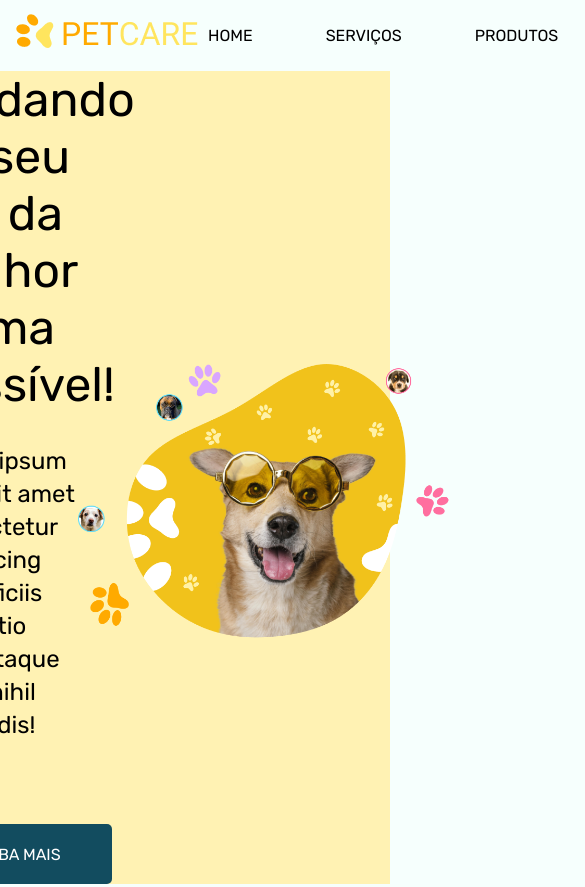
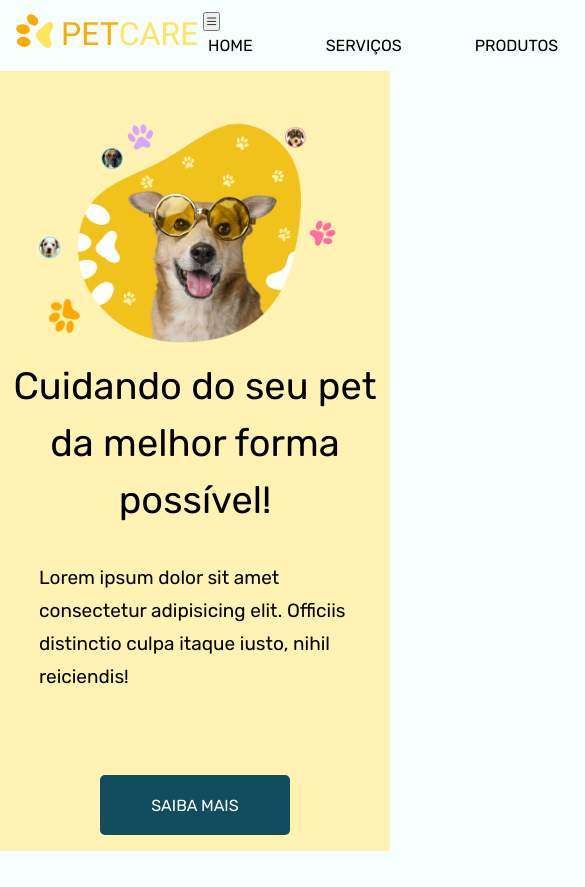
Before and after one commit to matheusvieira17/petcare, a plain HTML site: page index.html in a window 390 px wide. Shown: the top 887 px of the page, 585 px wide, since content can reach past the window. Drawn offline with nearby package versions, Linux system fonts and the light colour scheme.

Commit message:
Changes in the html to build the hamburger menu

```diff
--- a/index.html
+++ b/index.html
@@ -13,11 +13,17 @@
     <link rel="stylesheet" href="css/products.css" />
     <link rel="stylesheet" href="css/contact.css" />
     <link rel="stylesheet" href="css/footer.css" />
+    <link rel="stylesheet" href="css/responsive.css" />
+    <link rel="stylesheet" href="css/menu-hamburguer.css" />
+
   </head>
   <body>
     <header id="header">
       <img src="/img/logo.png" alt="Imagem do logo" />
       <nav id="navbar">
+        <button id="btn-mobile">
+          <i class="bi bi-list"></i>
+        </button>
         <ul id="menu">
           <li><a href="#home">Home</a></li>
           <li><a href="#services">Serviços</a></li>
```
